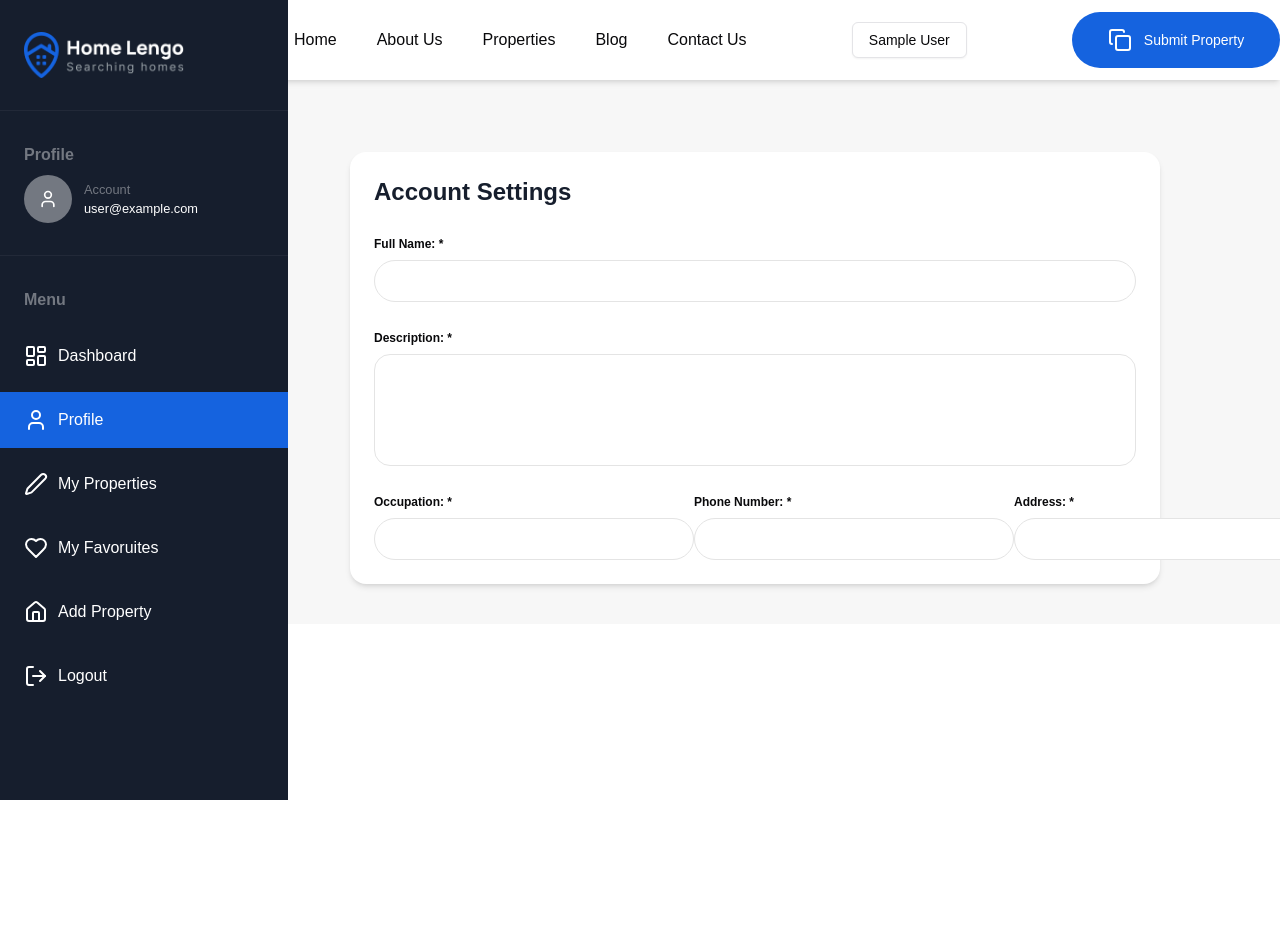
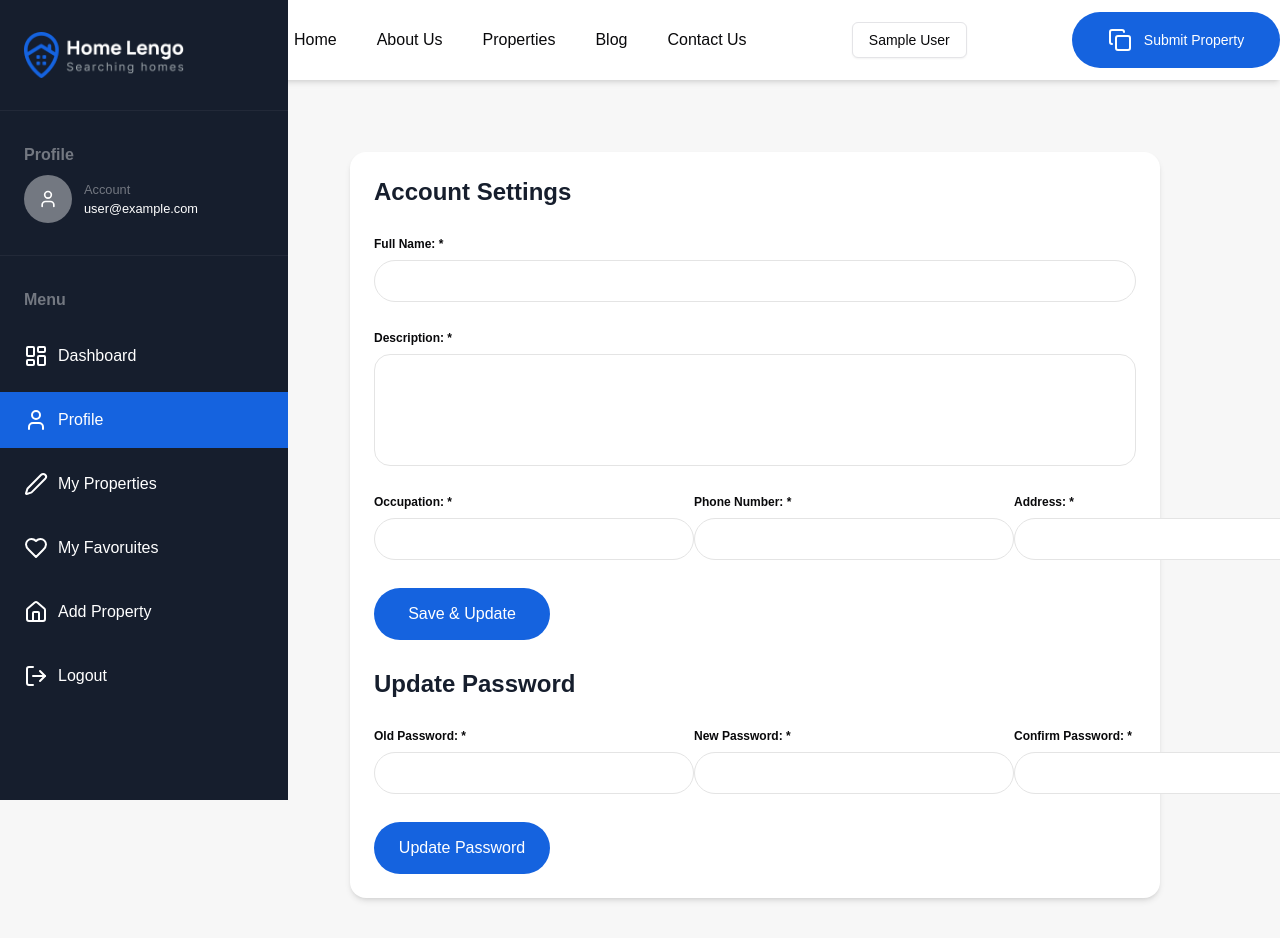
Before and after one commit to aryan7123/homelengo, a Next.js app: page /dashboard/profile in a window 1280 px wide. Shown: the top 938 px of the page. Before the commit the page ends 800 px from the top, so only its background shows below. Built offline with nearby package versions, Linux system fonts and the light colour scheme; no server answers; sample sign-in values are in the browser's storage.

Commit message:
designing the my profile page

```diff
--- a/app/dashboard/profile/page.tsx
+++ b/app/dashboard/profile/page.tsx
@@ -31,6 +31,27 @@ const page = () => {
                 <input className="md:w-[320px] w-full border border-[#e4e4e4] pl-4 py-2.5 rounded-[99px] bg-white text-[#161e2d] font-medium text-sm outline-none focus:border-[#1563df]" type="text" name="address" id="address" />
               </div>
             </div>
+            <button type="button" className="bg-[#1563df] text-white font-medium text-base rounded-full w-44 mt-7 py-3.5 transition-colors hover:bg-[#0e49a6]">Save & Update</button>
+          </form>
+          <h3 className="text-[#161e2d] mt-7 text-2xl font-semibold">
+            Update Password
+          </h3>
+          <form className="w-full">
+            <div className="w-full mt-7 flex md:flex-row md:gap-0 gap-2 flex-col md:items-center items-start justify-between">
+              <div className="w-[inherit] flex flex-col gap-2">
+                <label className="text-xs font-semibold" htmlFor="occupation">Old Password: *</label>
+                <input className="md:w-[320px] w-full border border-[#e4e4e4] pl-4 py-2.5 rounded-[99px] bg-white text-[#161e2d] font-medium text-sm outline-none focus:border-[#1563df]" type="text" name="occupation" id="occupation" />
+              </div>
+              <div className="w-[inherit] flex flex-col gap-2">
+                <label className="text-xs font-semibold" htmlFor="phone_number">New Password: *</label>
+                <input className="md:w-[320px] w-full border border-[#e4e4e4] pl-4 py-2.5 rounded-[99px] bg-white text-[#161e2d] font-medium text-sm outline-none focus:border-[#1563df]" type="tel" name="phone_number" id="phone_number" />
+              </div>
+              <div className="w-[inherit] flex flex-col gap-2">
+                <label className="text-xs font-semibold" htmlFor="address">Confirm Password: *</label>
+                <input className="md:w-[320px] w-full border border-[#e4e4e4] pl-4 py-2.5 rounded-[99px] bg-white text-[#161e2d] font-medium text-sm outline-none focus:border-[#1563df]" type="text" name="address" id="address" />
+              </div>
+            </div>
+            <button type="button" className="bg-[#1563df] text-white font-medium text-base rounded-full w-44 mt-7 py-3.5 transition-colors hover:bg-[#0e49a6]">Update Password</button>
           </form>
         </div>
       </div>
```
